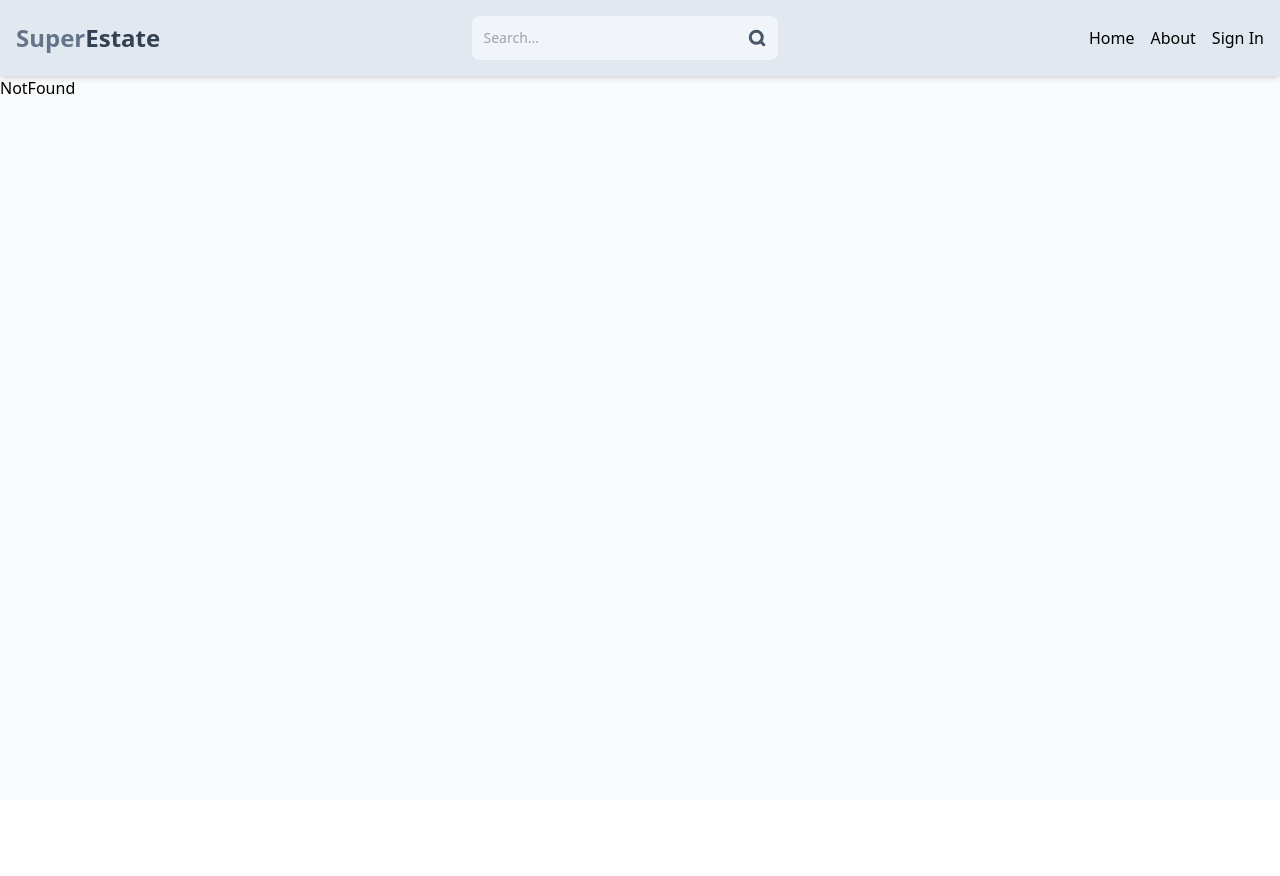
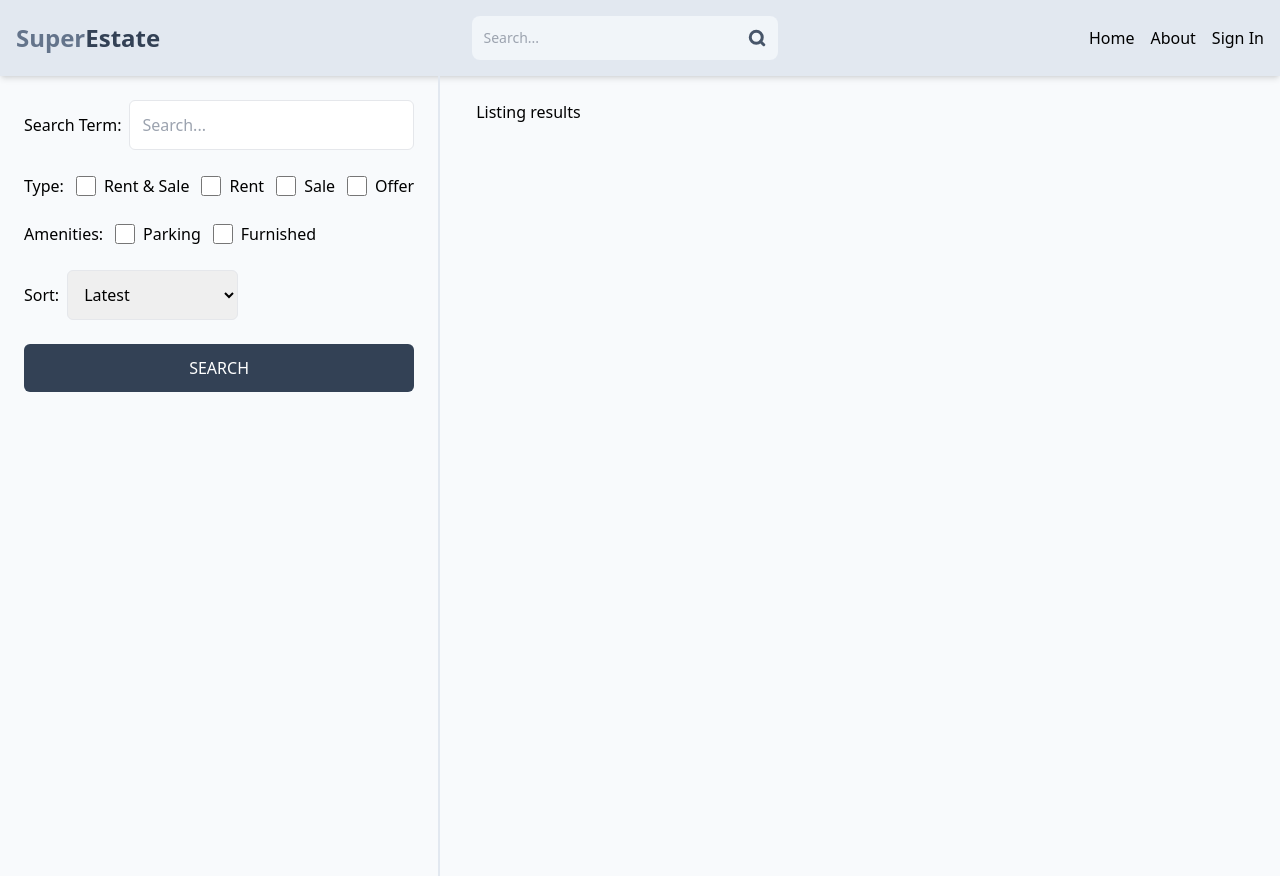
Before and after one commit to ivanbutakov0/super_estate, a React (Vite) app in the folder client/: page /search in a window 1280 px wide. Before the commit the page ends 800 px from the top, so only its background shows below. Built offline with nearby package versions, Linux system fonts and the light colour scheme; no server answers.

Commit message:
create search page UI

```diff
--- a/client/src/App.tsx
+++ b/client/src/App.tsx
@@ -7,6 +7,7 @@ import Home from './pages/Home'
 import Listing from './pages/Listing'
 import NotFound from './pages/NotFound'
 import Profile from './pages/Profile'
+import Search from './pages/Search'
 import SignIn from './pages/SignIn'
 import SignUp from './pages/SignUp'
 import UpdateListing from './pages/UpdateListing'
@@ -20,6 +21,7 @@ function App() {
 					<Route path='about' element={<About />} />
 					<Route path='sign-in' element={<SignIn />} />
 					<Route path='sign-up' element={<SignUp />} />
+					<Route path='search' element={<Search />} />
 					<Route path='listing/:listingId' element={<Listing />} />
 					<Route element={<PrivateRoute />}>
 						<Route path='profile/:id' element={<Profile />} />
--- /dev/null
+++ b/client/src/pages/Search.tsx
@@ -0,0 +1,65 @@
+const Search = () => {
+	return (
+		<section className='flex gap-3'>
+			<form className='p-6 flex-2 h-screen border-r-2 border-slate-200 space-y-6'>
+				<label className='flex gap-2 items-center'>
+					<span className='text-nowrap'>Search Term:</span>
+					<input
+						type='text'
+						id='searchTerm'
+						placeholder='Search...'
+						className='p-3 w-full outline-none border border-gray rounded-md'
+					/>
+				</label>
+				<div className='flex gap-3 items-center'>
+					<span>Type:</span>
+					<label className='flex gap-2 items-center'>
+						<input type='checkbox' id='all' className='w-5 h-5' />
+						Rent & Sale
+					</label>
+					<label className='flex gap-2 items-center'>
+						<input type='checkbox' id='rent' className='w-5 h-5' />
+						Rent
+					</label>
+					<label className='flex gap-2 items-center'>
+						<input type='checkbox' id='sale' className='w-5 h-5' />
+						Sale
+					</label>
+					<label className='flex gap-2 items-center'>
+						<input type='checkbox' id='offer' className='w-5 h-5' />
+						Offer
+					</label>
+				</div>
+				<div className='flex gap-3'>
+					<span>Amenities:</span>
+					<label className='flex gap-2 items-center'>
+						<input type='checkbox' id='parking' className='w-5 h-5' />
+						Parking
+					</label>
+					<label className='flex gap-2 items-center'>
+						<input type='checkbox' id='furnished' className='w-5 h-5' />
+						Furnished
+					</label>
+				</div>
+				<div className='flex gap-2 items-center'>
+					<span>Sort:</span>
+					<select id='sort_order' className='border rounded-md p-3'>
+						<option value='regularPrice_desc'>Price high to low</option>
+						<option value='regularPrice_asc'>Price low to high</option>
+						<option value='createdAt_desc' selected>
+							Latest
+						</option>
+						<option value='createdAt_asc'>Oldest</option>
+					</select>
+				</div>
+				<button className='p-3 bg-slate-700 w-full text-white uppercase rounded-md hover:bg-slate-600 transition-all'>
+					SEARCH
+				</button>
+			</form>
+			<div className='flex-1 p-6'>
+				<h1>Listing results</h1>
+			</div>
+		</section>
+	)
+}
+export default Search
```
